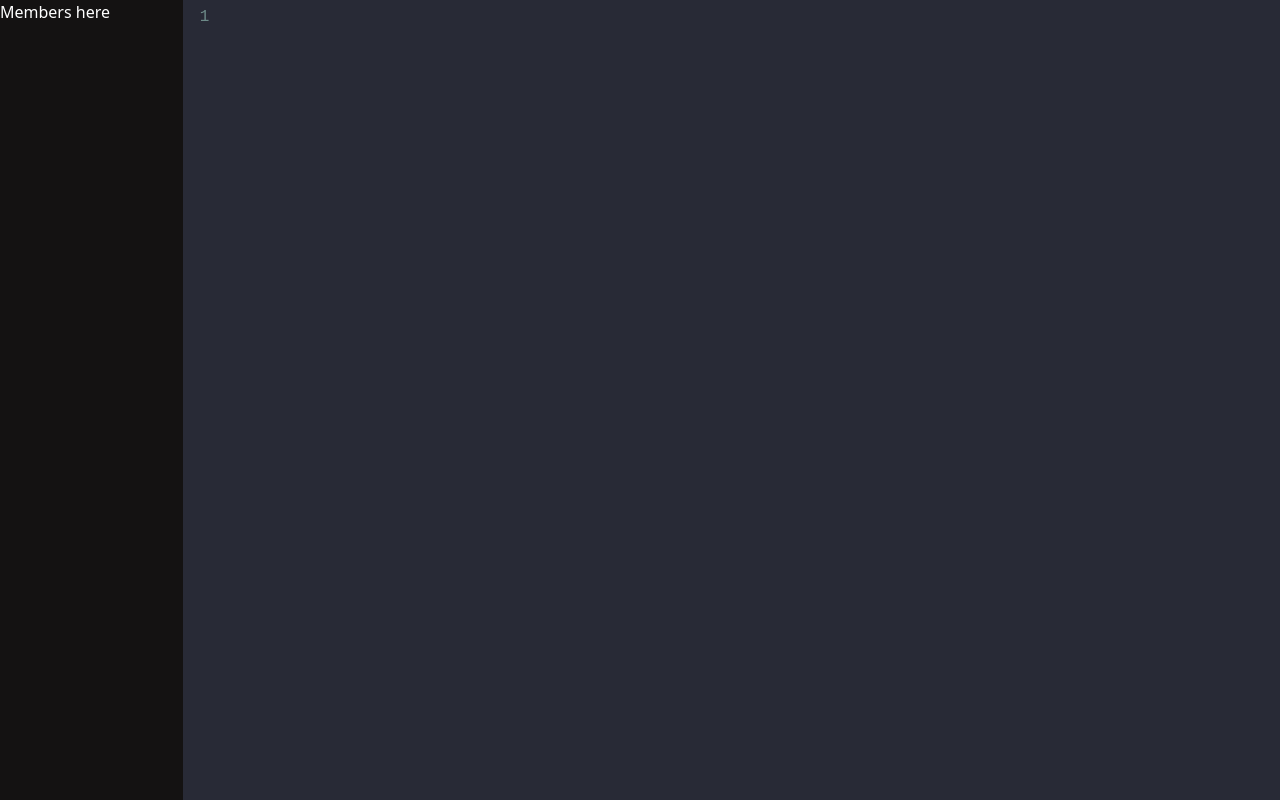
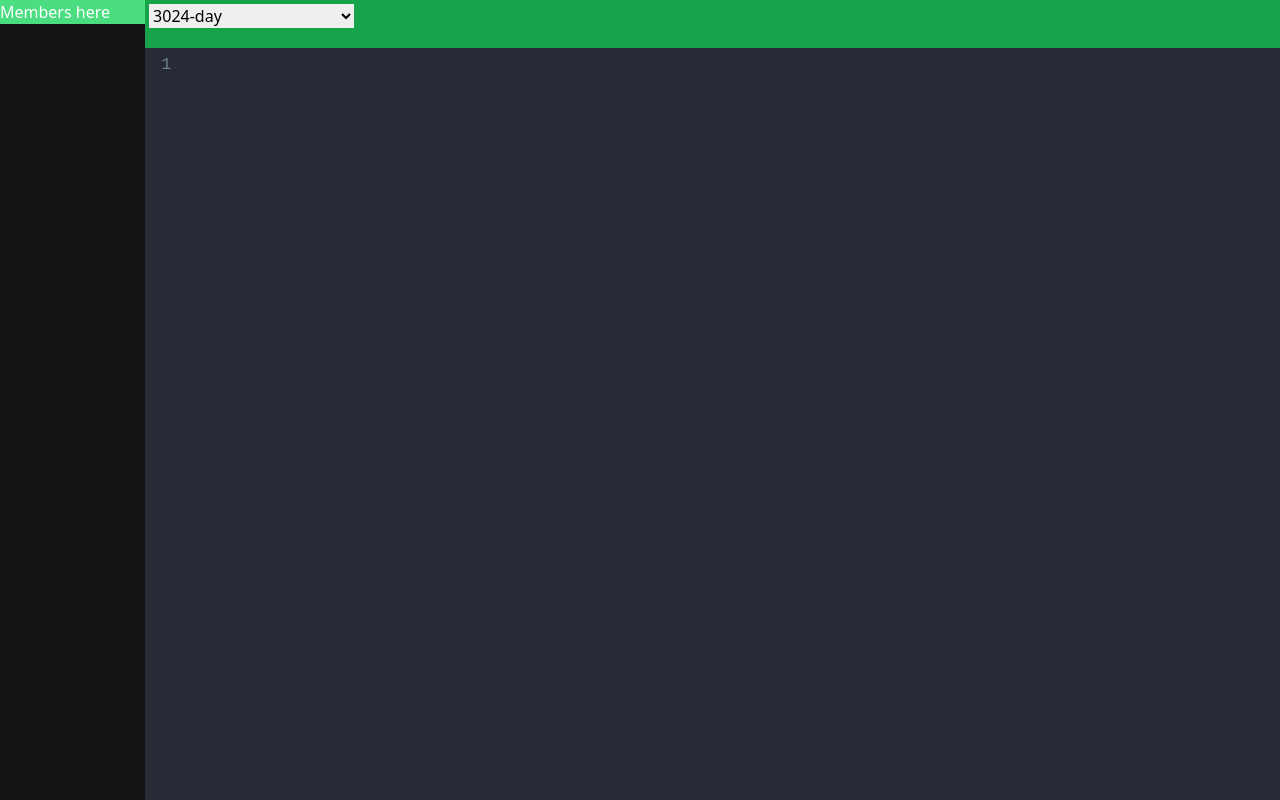
Before and after one commit to gaurav-goswami/Code-Playground, a React (Vite) app in the folder client/: page /playground/1 in a window 1280 px wide. Built offline with nearby package versions, Linux system fonts and the light colour scheme.

Commit message:
add multiple theme options

```diff
--- /dev/null
+++ b/client/src/Components/Editor/CodeMembers.tsx
@@ -0,0 +1,13 @@
+import React from "react";
+
+const CodeMembers: React.FC = () => {
+  return (
+    <>
+      <div className="w-[150px] h-full bg-green-400">
+        <span className="text-white">Members here</span>
+      </div>
+    </>
+  );
+};
+
+export default CodeMembers;
--- a/client/src/Components/Editor/Editor.tsx
+++ b/client/src/Components/Editor/Editor.tsx
@@ -1,15 +1,20 @@
-import React, { useEffect, useRef } from "react";
+import React, { useEffect, useRef, useState } from "react";
 import Codemirror from "codemirror";
 import "codemirror/mode/javascript/javascript.js";
-import "codemirror/theme/dracula.css";
 import "codemirror/addon/edit/closetag";
 import "codemirror/addon/edit/closebrackets";
 import "codemirror/lib/codemirror.css";
+import './imports/themeImports';
+
+import themeOptions from "./ThemeOptions";
 
 const Editor: React.FC = () => {
   const editorRef = useRef<HTMLTextAreaElement | null>(null);
   const codeMirrorInstance = useRef<CodeMirror.Editor | null>(null);
 
+  const [theme, setTheme] = useState <string> ("dracula");
+
+  console.log("theme is" , theme);
   useEffect(() => {
     async function init() {
       if (editorRef.current !== null) {
@@ -20,7 +25,7 @@ const Editor: React.FC = () => {
               name: "javascript",
               json: true,
             },
-            theme: "dracula",
+            theme,
             autoCloseTags: true,
             autoCloseBrackets: true,
             lineNumbers: true,
@@ -39,14 +44,18 @@ const Editor: React.FC = () => {
         }
       }
     };
-  }, []);
+  }, [theme]);
 
   return (
     <div className="lg:w-11/12 h-screen w-screen">
-      <textarea
-        className="max-h-[100%] max-w-[100%] p-1"
-        ref={editorRef}
-      ></textarea>
+      <div className="h-[6%] p-1 w-full bg-green-600">
+        <select name="" id="" onChange={(e) => setTheme(e.target.value)}>
+          {themeOptions.map((theme , index) => {
+            return <option value={theme} key={index}>{theme}</option>;
+          })}
+        </select>
+      </div>
+      <textarea className="max-w-[100%] p-1" ref={editorRef}></textarea>
     </div>
   );
 };
--- /dev/null
+++ b/client/src/Components/Editor/ThemeOptions.ts
@@ -0,0 +1,66 @@
+const themeOptions: Array<string> = [
+  "3024-day",
+  "3024-night",
+  "abbott",
+  "abcdef",
+  "ambiance",
+  "ayu-dark",
+  "ayu-mirage",
+  "base16-dark",
+  "base16-light",
+  "bespin",
+  "blackboard",
+  "cobalt",
+  "colorforth",
+  "darcula",
+  "dracula",
+  "duotone-dark",
+  "duotone-light",
+  "eclipse",
+  "elegant",
+  "erlang-dark",
+  "gruvbox-dark",
+  "hopscotch",
+  "icecoder",
+  "idea",
+  "isotope",
+  "juejin",
+  "lesser-dark",
+  "liquibyte",
+  "lucario",
+  "material",
+  "material-darker",
+  "material-palenight",
+  "material-ocean",
+  "mbo",
+  "mdn-like",
+  "midnight",
+  "monokai",
+  "moxer",
+  "neat",
+  "neo",
+  "night",
+  "nord",
+  "oceanic-next",
+  "panda-syntax",
+  "paraiso-dark",
+  "paraiso-light",
+  "pastel-on-dark",
+  "railscasts",
+  "rubyblue",
+  "seti",
+  "shadowfox",
+  "the-matrix",
+  "tomorrow-night-bright",
+  "tomorrow-night-eighties",
+  "ttcn",
+  "twilight",
+  "vibrant-ink",
+  "xq-dark",
+  "xq-light",
+  "yeti",
+  "yonce",
+  "zenburn",
+];
+
+export default themeOptions;
--- /dev/null
+++ b/client/src/Components/Editor/imports/themeImports.ts
@@ -0,0 +1,62 @@
+import "codemirror/theme/3024-day.css"
+import "codemirror/theme/3024-night.css"
+import "codemirror/theme/abbott.css"
+import "codemirror/theme/abcdef.css"
+import "codemirror/theme/ambiance.css"
+import "codemirror/theme/ayu-dark.css"
+import "codemirror/theme/ayu-mirage.css"
+import "codemirror/theme/base16-dark.css"
+import "codemirror/theme/base16-light.css"
+import "codemirror/theme/bespin.css"
+import "codemirror/theme/blackboard.css"
+import "codemirror/theme/cobalt.css"
+import "codemirror/theme/colorforth.css"
+import "codemirror/theme/darcula.css"
+import "codemirror/theme/dracula.css"
+import "codemirror/theme/duotone-dark.css"
+import "codemirror/theme/duotone-light.css"
+import "codemirror/theme/eclipse.css"
+import "codemirror/theme/elegant.css"
+import "codemirror/theme/erlang-dark.css"
+import "codemirror/theme/gruvbox-dark.css"
+import "codemirror/theme/hopscotch.css"
+import "codemirror/theme/icecoder.css"
+import "codemirror/theme/idea.css"
+import "codemirror/theme/isotope.css"
+import "codemirror/theme/juejin.css"
+import "codemirror/theme/lesser-dark.css"
+import "codemirror/theme/liquibyte.css"
+import "codemirror/theme/lucario.css"
+import "codemirror/theme/material.css"
+import "codemirror/theme/material-darker.css"
+import "codemirror/theme/material-palenight.css"
+import "codemirror/theme/material-ocean.css"
+import "codemirror/theme/mbo.css"
+import "codemirror/theme/mdn-like.css"
+import "codemirror/theme/midnight.css"
+import "codemirror/theme/monokai.css"
+import "codemirror/theme/moxer.css"
+import "codemirror/theme/neat.css"
+import "codemirror/theme/neo.css"
+import "codemirror/theme/night.css"
+import "codemirror/theme/nord.css"
+import "codemirror/theme/oceanic-next.css"
+import "codemirror/theme/panda-syntax.css"
+import "codemirror/theme/paraiso-dark.css"
+import "codemirror/theme/paraiso-light.css"
+import "codemirror/theme/pastel-on-dark.css"
+import "codemirror/theme/railscasts.css"
+import "codemirror/theme/rubyblue.css"
+import "codemirror/theme/seti.css"
+import "codemirror/theme/shadowfox.css"
+import "codemirror/theme/the-matrix.css"
+import "codemirror/theme/tomorrow-night-bright.css"
+import "codemirror/theme/tomorrow-night-eighties.css"
+import "codemirror/theme/ttcn.css"
+import "codemirror/theme/twilight.css"
+import "codemirror/theme/vibrant-ink.css"
+import "codemirror/theme/xq-dark.css"
+import "codemirror/theme/xq-light.css"
+import "codemirror/theme/yeti.css"
+import "codemirror/theme/yonce.css"
+import "codemirror/theme/zenburn.css"
--- a/client/src/Pages/EditorPage.tsx
+++ b/client/src/Pages/EditorPage.tsx
@@ -1,13 +1,12 @@
 import React from 'react'
 import Editor from '../Components/Editor/Editor';
+import CodeMembers from '../Components/Editor/CodeMembers';
 
 const EditorPage : React.FC = () => {
   return (
     <>
-        <div className='flex gap-1'>
-            <div className='w-[15%] border-gray-200'>
-                <span className='text-white'>Members here</span>
-            </div>
+        <div className='flex relative'>
+            <CodeMembers />
             <Editor />
         </div>
     </>
--- a/client/src/index.css
+++ b/client/src/index.css
@@ -10,6 +10,6 @@ body{
 
 .CodeMirror{
     font-size: 16px;
-    min-height: 100%;
+    min-height: 94%;
     line-height: 1.7;
 }
```
